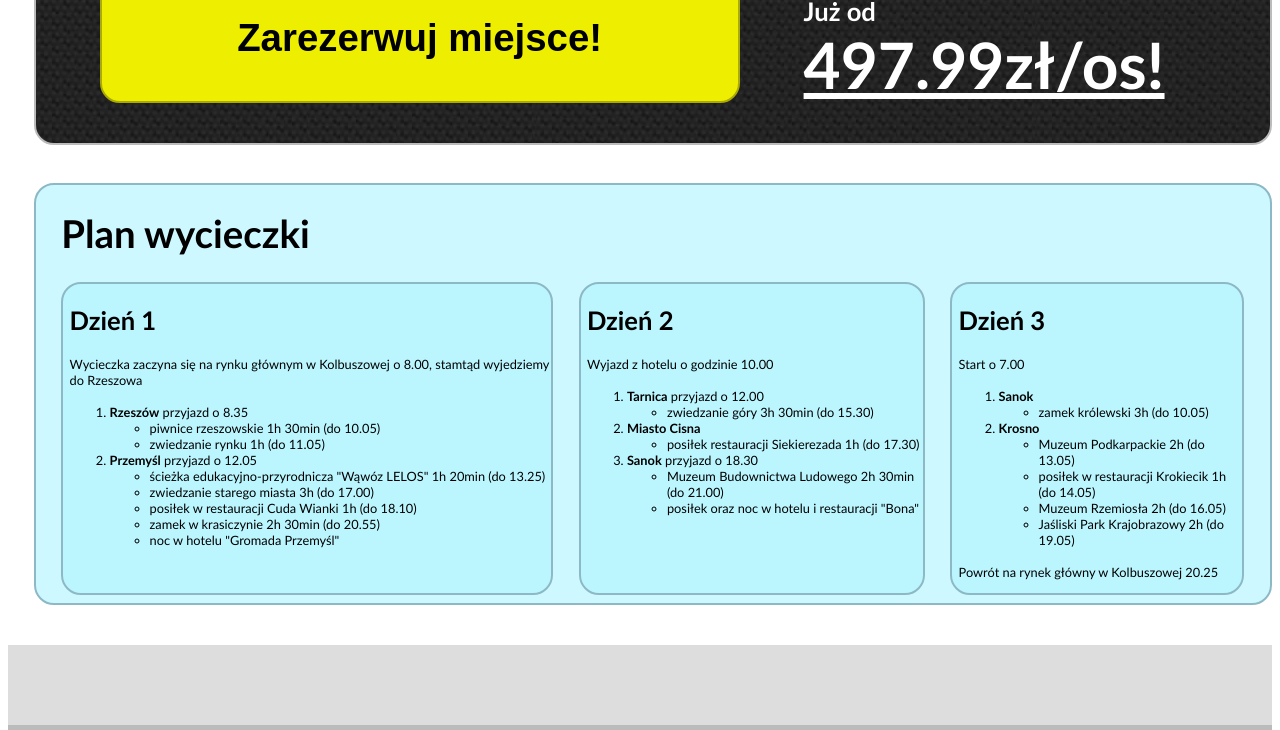
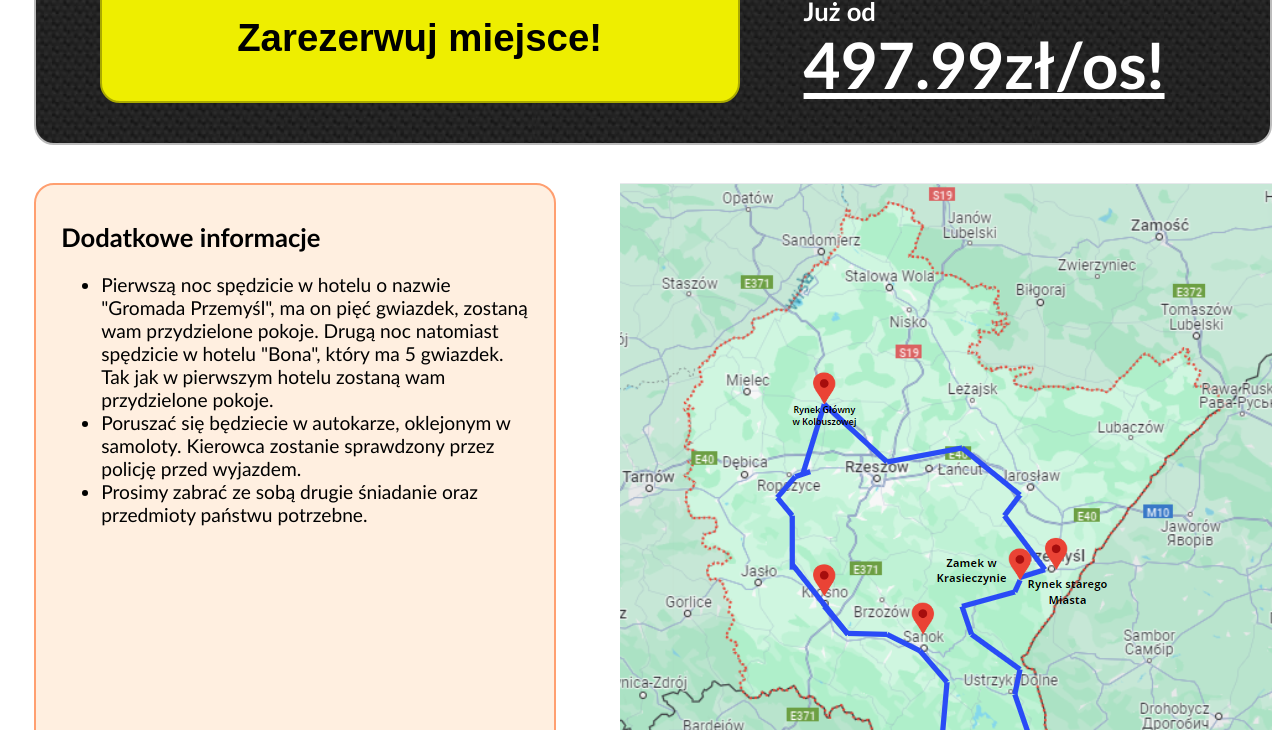
Before and after one commit to Overgeneralized/geografia-projekt, a plain HTML site: page podkarpacie.html in a window 1280 px wide. Shown: the part 1837-2567 px from the top of the page. Drawn offline with Linux system fonts and the light colour scheme.

Commit message:
another...

```diff
--- a/podkarpacie.html
+++ b/podkarpacie.html
@@ -47,6 +47,18 @@
                     <h2 id="offer-justfrom">Już od</h2>
                     <h1 id="offer-cost"><u>497.99zł/os!</u></h1>
                 </div>
+            </div>
+            <br><br>
+            <div id="special-info-container">
+                <div id="special-info-text">
+                <h2>Dodatkowe informacje</h2>
+                <ul>
+                    <li class="larger-text">Pierwszą noc spędzicie w hotelu o nazwie "Gromada Przemyśl", ma on pięć gwiazdek, zostaną wam przydzielone pokoje. Drugą noc natomiast spędzicie w hotelu "Bona", który ma 5 gwiazdek. Tak jak w pierwszym hotelu zostaną wam przydzielone pokoje.</li>
+                    <li class="larger-text">Poruszać się będziecie w autokarze, oklejonym w samoloty. Kierowca zostanie sprawdzony przez policję przed wyjazdem.</li>
+                    <li class="larger-text">Prosimy zabrać ze sobą drugie śniadanie oraz przedmioty państwu potrzebne.</li>
+                </ul>
+                </div>
+                <img id="map-img" src="assets/mapa.png" alt="mapa">
             </div>
             <br><br>
             <div id="offer-plan">
--- a/style.css
+++ b/style.css
@@ -12,6 +12,10 @@ h2 {
 
 p, li {
     font-size: 1vw;
+}
+
+.larger-text {
+    font-size: 1.5vw;
 }
 
 #navbar {
@@ -224,3 +228,16 @@ p, li {
     background-color: #cdf8ff;
     padding-left: 2vw;
 }
+
+#special-info-container {
+    display: flex;
+    justify-content: center;
+}
+
+#special-info-text {
+    border-radius: 20px;
+    border: 2px solid #ff9f70;
+    background-color: #ffefe0;
+    padding: 2vh 2vw;
+    margin-right: 5vw;
+}
```
Also changed, not shown: index.html (+1 -3 lines), oferty.html (+1 -1 lines), assets/mapa.png (added).
